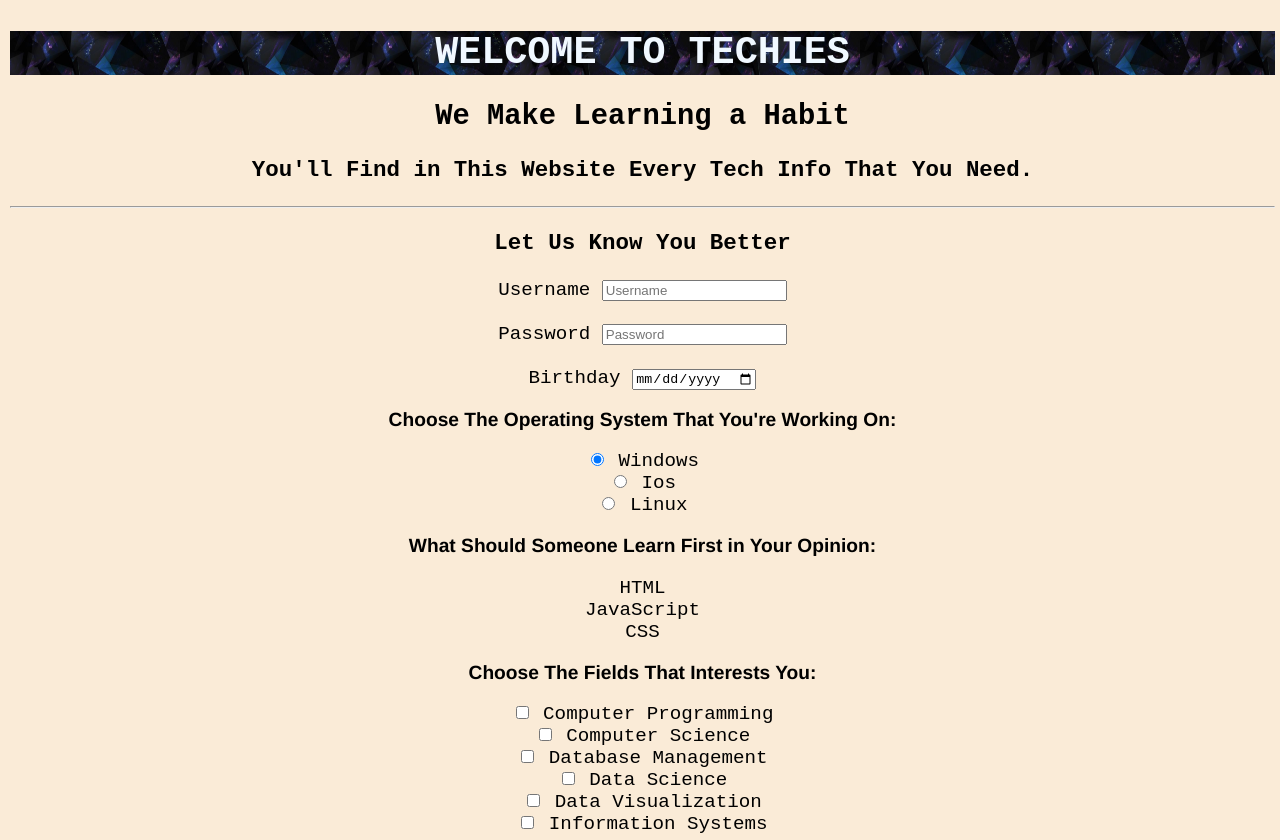
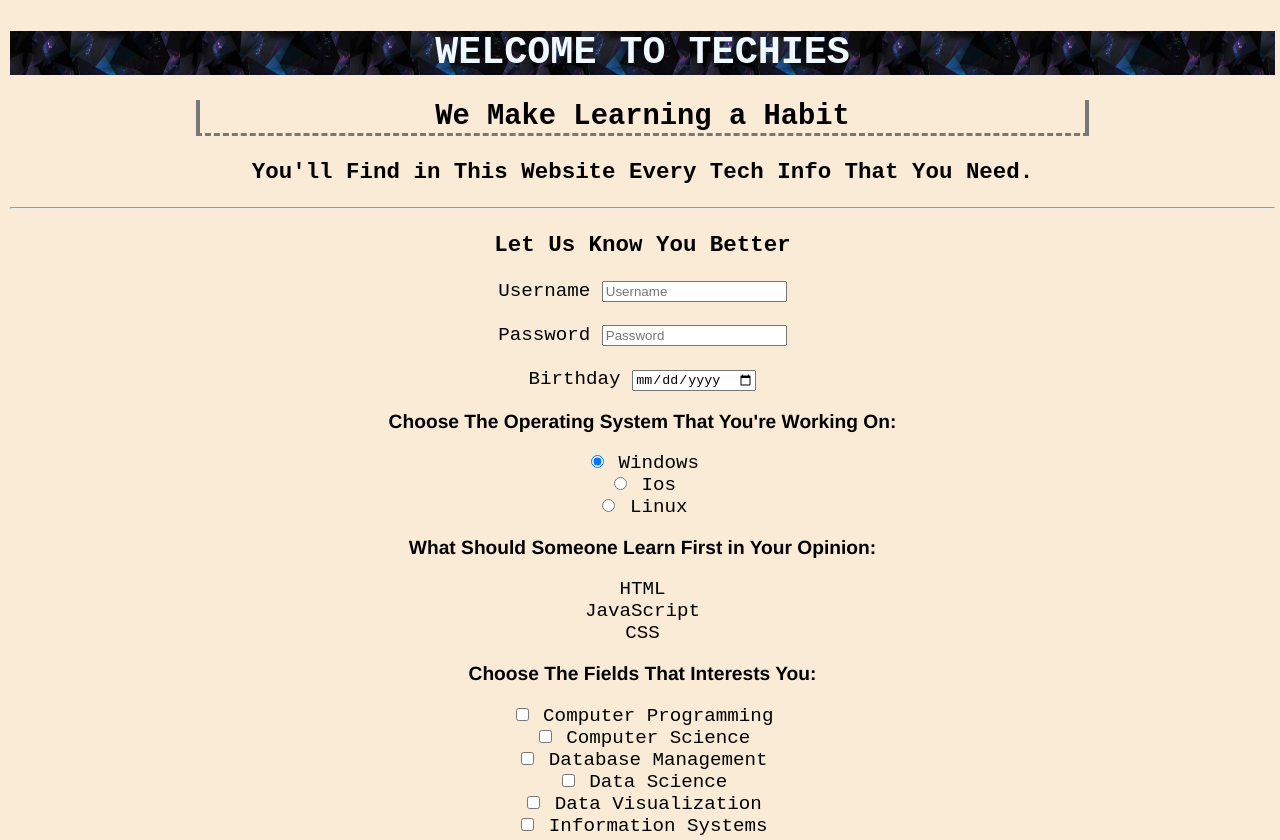
Before and after one commit to amxnese/HTML-CSS, a plain HTML site: page html/index.html in a window 1280 px wide. Shown: the top 840 px of the page. Drawn offline with Linux system fonts and the light colour scheme.

Commit message:
added some classes to some elements

```diff
--- a/html/index.html
+++ b/html/index.html
@@ -31,7 +31,7 @@
 				<button type="submit" class="submit">Search</button>
 			</form> -->
 			<h1 class="header"><b>WELCOME TO TECHIES</b></h1>
-			<h2>We Make Learning a Habit</h2>
+			<h2 class="header2">We Make Learning a Habit</h2>
 			<h3 class="one">You'll Find in This Website Every Tech Info That You Need.</h3>
 		</header><hr>
 		<h3>Let Us Know You Better</h3>
```
